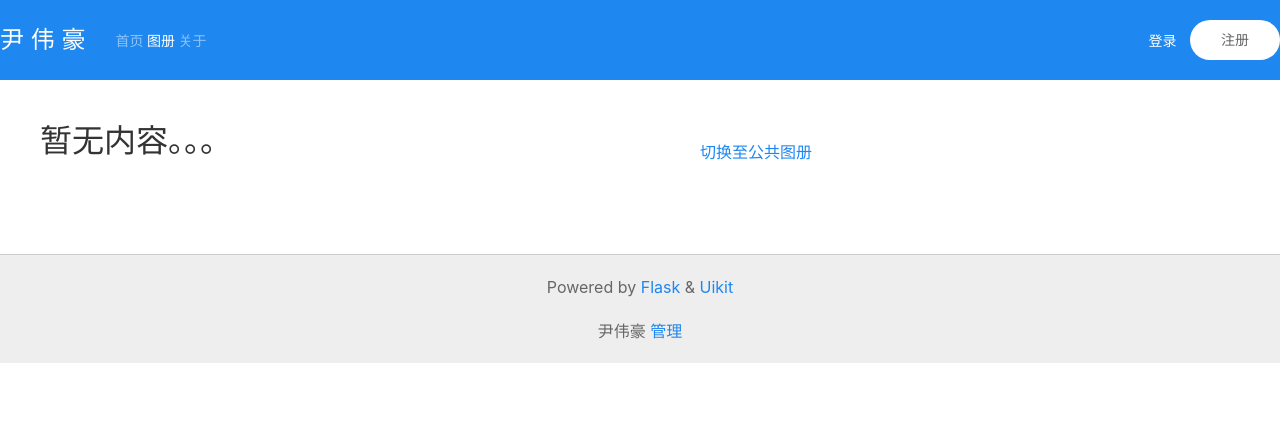
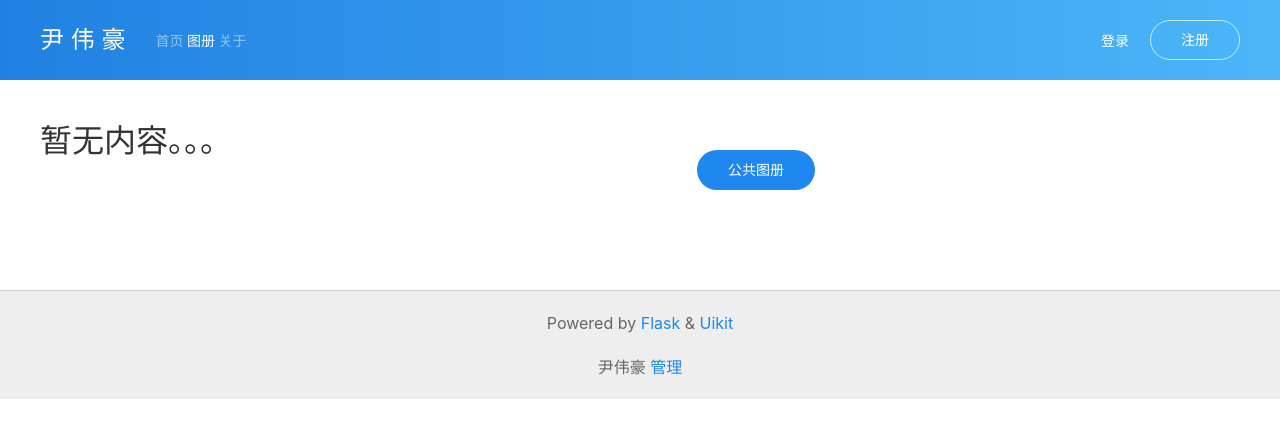
Before and after one commit to yinwwwhao/flask-python3-webapp, a Flask app: template templates/atlas_private.html in a window 1280 px wide. Shown: the top 430 px of the page. Run offline with Flask 3, Linux system fonts and the light colour scheme; the template is opened without the code that fills it, so the values that code supplies are empty; parts of the project's set-up code (start-up, migrations or seed data) failed here and were passed over; some libraries are stand-ins or nearby versions.

Commit message:
修复导航栏&管理bug

```diff
--- a/sql_configs.py
+++ b/sql_configs.py
@@ -17,9 +17,10 @@ DB_URI = "mysql+mysqlconnector://{username}:{password}@{host}:{port}/{db}?charse
 SQLALCHEMY_DATABASE_URI = DB_URI
 # 连接数据库
 if mode == 'dev':
-    SQLALCHEMY_TRACK_MODIFICATIONS = True
+    pass
+    #SQLALCHEMY_TRACK_MODIFICATIONS = True
     # 追踪对象的修改并且发送信号
-    SQLALCHEMY_ECHO = True
+    #SQLALCHEMY_ECHO = True
     # 是否打印mysql执行的语句
 SECRET_KEY = 'aF1!fB2}cC'
 # session key值，自用于session加密，可以随意修改
--- a/templates/__base__.html
+++ b/templates/__base__.html
@@ -19,34 +19,44 @@
         {% block beforehead %}
         <!-- before head  -->
         {% endblock %}
+        <script>
+            $(function () {
+                $('#mnavlist').append($('#navlist>li').clone());
+            });
+        </script>
     </head>
 
     <body>
         <div
-            uk-sticky="show-on-up: true; animation: uk-animation-slide-top; sel-target: .uk-navbar-container; cls-active: uk-navbar-sticky; cls-inactive: uk-navbar-transparent;"
-            class="uk-margin-medium-bottom uk-sticky uk-light"
+            class="uk-nav-container"
+            style="background: linear-gradient(to left, #4bb6f8, #2081e2)"
         >
-            <nav class="uk-background-primary uk-navbar-container" uk-navbar>
+            <div class="uk-light uk-container uk-container-expand uk-margin-medium-bottom">
+                <nav class="uk-navbar" uk-navbar>
                     <div class="uk-navbar-left">
-                    <a href="/" class="uk-navbar-item uk-logo">尹 伟 豪</a>
-                    <ul class="uk-navbar-nav uk-navbar-item uk-visible@m">
+                        <a href="/" class="uk-navbar-item uk-logo uk-visible@s">尹 伟 豪</a>
+                        <ul class="uk-navbar-item uk-navbar-nav uk-visible@s" id="navlist">
                             {% block navbar %}
                             <li><a href="/"> 首页</a></li>
                             <li><a href="/atlas"> 图册</a></li>
                             <li><a href="/about"> 关于</a></li>
                             {% endblock %}
                         </ul>
+                        <a class="uk-navbar-toggle uk-hidden@s" uk-navbar-toggle-icon href="#"></a>
+                        <div class="uk-navbar-dropdown uk-hidden@s">
+                            <ul class="uk-nav uk-navbar-dropdown-nav" id="mnavlist">
+                            </ul>
+                        </div>
                     </div>
                     <div class="uk-navbar-right">
                         <div class="uk-navbar-item">
                             {% if user %}
                             <button
                                 onclick="location.href='/users/{{ user.id }}'"
-                            class="uk-button uk-button-text"
+                                class="uk-button uk-button-text uk-margin-small-right"
                             >
                                 {{ user.name }}
                             </button>
-                        &nbsp;&nbsp;
                             <a href="/users/{{ user.id }}"
                                 ><img
                                     src="{{ user.image }}"
@@ -57,17 +67,16 @@
 
                             <a
                                 href="/signout"
-                            class="uk-button uk-button-primary uk-margin-small-left uk-border-pill"
+                                class="uk-button uk-button-default uk-margin-small-left uk-border-pill"
                             >
                                 登出</a
                             >
                             {% else %}
-                        <a href="/signin" class="uk-button uk-button-text">
-                            登录</a
-                        >
+                            <a href="/signin" class="uk-button uk-button-text"> 登录</a>
+                            &nbsp;
                             <a
                                 href="/register"
-                            class="uk-button uk-button-primary uk-margin-small-left uk-border-pill"
+                                class="uk-button uk-button-default uk-margin-small-left uk-border-pill"
                             >
                                 注册</a
                             >
@@ -76,19 +85,17 @@
                     </div>
                 </nav>
             </div>
+        </div>
 
         <div class="uk-container uk-container-center">
-            <div class="uk-grid">
+            <div uk-grid>
                 <!-- content -->
                 {% block content %} {% endblock %}
                 <!-- // content -->
             </div>
         </div>
 
-        <div
-            class="uk-margin-large-top"
-            style="background-color: #eee; border-top: 1px solid #ccc"
-        >
+        <div class="uk-margin-large-top" style="background-color: #eee; border-top: 1px solid #ccc">
             <div class="uk-container uk-container-center uk-text-center">
                 <div class="uk-panel uk-margin-top uk-margin-bottom">
                     <p>
--- a/templates/atlas.html
+++ b/templates/atlas.html
@@ -32,7 +32,7 @@ navbar %}
     </li>
 </ul>
 {% endif %} {% if user.admin %}
-<div class="uk-align-center uk-margin">
-    <a href="/atlas/private">切换至私有图册</a>
+<div class="uk-align-center">
+    <a href="/atlas/private" class="uk-button uk-button-primary uk-border-pill">私有图册</a>
 </div>
 {% endif %} {% endblock %}
--- a/templates/atlas_private.html
+++ b/templates/atlas_private.html
@@ -3,7 +3,12 @@ navbar %}
 <li><a href="/"> 首页</a></li>
 <li class="uk-active"><a href="/atlas/public"> 图册</a></li>
 <li><a href="/about">关于</a></li>
-{% endblock %} {% block content %}
+{% endblock %} {% block
+    mavbar %}
+    <li><a href="/"> 首页</a></li>
+    <li class="uk-active"><a href="/atlas/public"> 图册</a></li>
+    <li><a href="/about">关于</a></li>
+    {% endblock %}{% block content %}
 <div id="atlas">
     {% for i in image %}
     <img data-src="{{ i.url }}" width="200" uk-img />
@@ -34,7 +39,7 @@ navbar %}
 </ul>
 {% endif %}
 
-<div class="uk-align-center uk-margin">
-    <a href="/atlas/public">切换至公共图册</a>
+<div class="uk-align-center">
+    <a href="/atlas/public" class="uk-button uk-button-primary uk-border-pill">公共图册</a>
 </div>
 {% endblock %}
--- a/templates/manage_blogs.html
+++ b/templates/manage_blogs.html
@@ -40,7 +40,6 @@ beforehead %}
         <li class="uk-active">博客</li>
         <li><a href="/manage/users">用户</a></li>
         <li><a href="/manage/atlas">图册</a></li>
-        <li></li>
     </ul>
 </div>
 
--- a/templates/manage_comments.html
+++ b/templates/manage_comments.html
@@ -37,7 +37,6 @@ beforehead %}
         <li><a href="/manage/blogs">博客</a></li>
         <li><a href="/manage/users">用户</a></li>
         <li><a href="/manage/atlas">图册</a></li>
-        <li></li>
     </ul>
 </div>
 
--- a/templates/manage_users.html
+++ b/templates/manage_users.html
@@ -28,7 +28,6 @@ beforehead %}
         <li><a href="/manage/blogs">博客</a></li>
         <li class="uk-active">用户</li>
         <li><a href="/manage/atlas">图册</a></li>
-        <li></li>
     </ul>
 </div>
 
```
Also changed, not shown: routes/apis/atlas.py (+7 -6 lines), templates/index.html (+4 -4 lines), templates/manage_atlas.html (+25 -61 lines), templates/manage_blog_edit.html (+5 -6 lines). Lines whose indentation alone changed are shown as unchanged.
